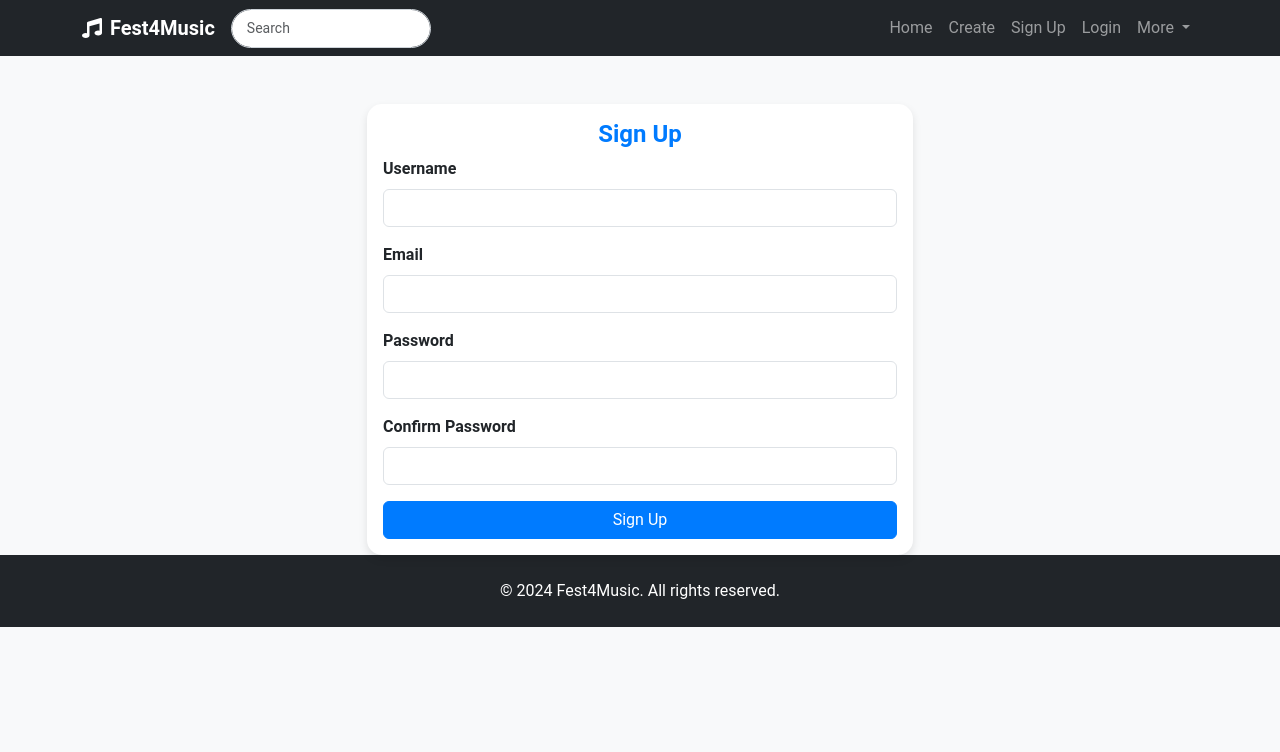
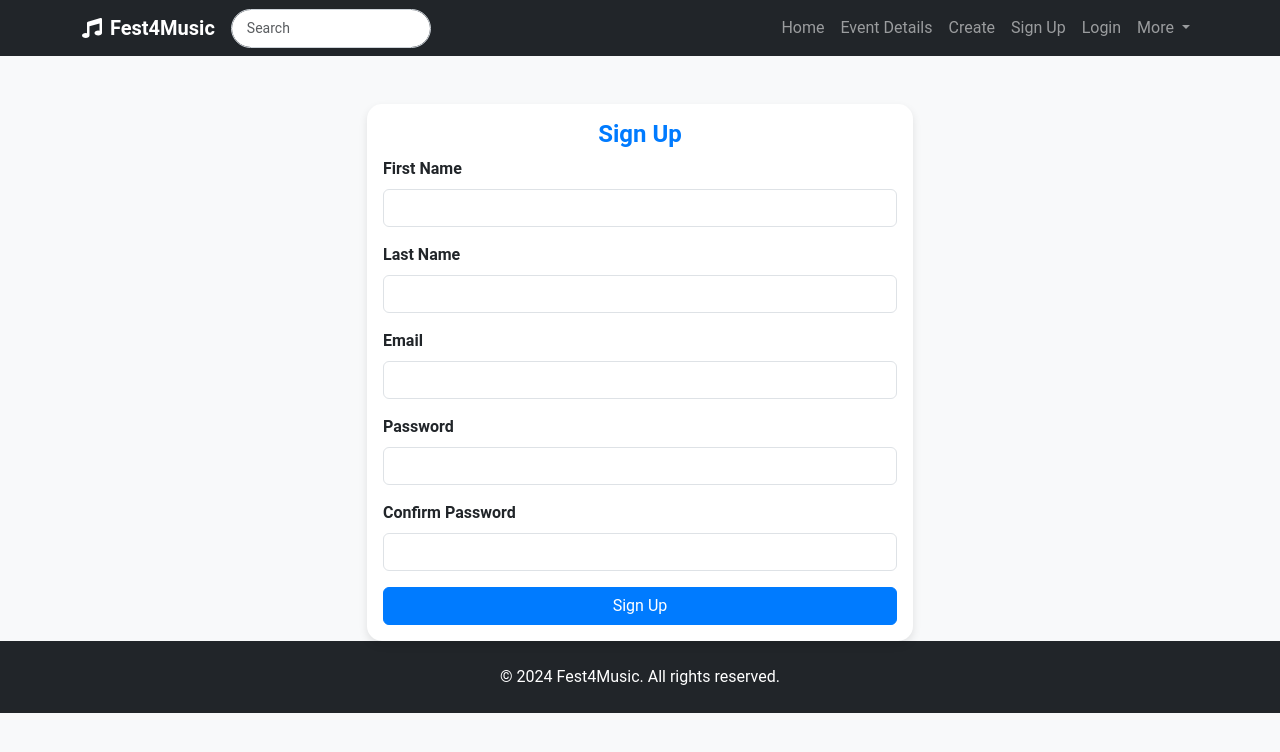
Before and after one commit to fayufy1/GROUP8-iab207, a Flask app: page /signup in a window 1280 px wide. Shown: the top 752 px of the page. Run offline with Flask 3, Linux system fonts and the light colour scheme; some libraries are stand-ins or nearby versions.

Commit message:
Login/Signup Functionality

```diff
--- a/projectfile/website/auth.py
+++ b/projectfile/website/auth.py
@@ -10,25 +10,46 @@ auth_bp = Blueprint('auth', __name__)
 
 # this is a hint for a login function
 @auth_bp.route('/login', methods=['GET', 'POST'])
-# view function
 def login():
     login_form = LoginForm()
     error = None
     if login_form.validate_on_submit():
-        user_name = login_form.user_name.data
+        user_email = login_form.email.data  # Assuming your LoginForm has an 'email' field
         password = login_form.password.data
-        user = db.session.scalar(db.select(User).where(User.name==user_name))
+        user = db.session.scalar(db.select(User).where(User.email == user_email))
         if user is None:
-            error = 'Incorrect user name'
-        elif not check_password_hash(user.password_hash, password): # takes the hash and cleartext password
+            error = 'Incorrect email'
+        elif not check_password_hash(user.password, password):  # takes the hash and cleartext password
             error = 'Incorrect password'
         if error is None:
             login_user(user)
-            nextp = request.args.get('next') # this gives the url from where the login page was accessed
+            nextp = request.args.get('next')  # this gives the URL from where the login page was accessed
             print(nextp)
-            if next is None or not nextp.startswith('/'):
-                return redirect(url_for('index'))
+            if nextp is None or not nextp.startswith('/'):
+                return redirect(url_for('main.index'))
             return redirect(nextp)
         else:
             flash(error)
     return render_template('user.html', form=login_form, heading='Login')
+
+@auth_bp.route('/signup', methods=['GET', 'POST'])
+def signup():
+    form = RegisterForm()
+    if form.validate_on_submit():
+        existing_user = User.query.filter_by(email=form.email.data).first()
+        if existing_user is None:
+            # Correct method usage here
+            hashed_password = generate_password_hash(form.password.data).decode('utf-8')
+            new_user = User(
+                first_name=form.first_name.data,
+                surname=form.surname.data,
+                email=form.email.data,
+                password=hashed_password
+            )
+            db.session.add(new_user)
+            db.session.commit()
+            flash('You have successfully signed up!', 'success')
+            return redirect(url_for('auth.login'))
+        else:
+            flash('Email already exists.', 'error')
+    return render_template('signup.html', form=form)
--- a/projectfile/website/database.py
+++ b/projectfile/website/database.py
@@ -1,3 +1,6 @@
 from flask_sqlalchemy import SQLAlchemy
+from flask_bcrypt import Bcrypt
+
+bcrypt = Bcrypt()
 
 db = SQLAlchemy()
--- a/projectfile/website/forms.py
+++ b/projectfile/website/forms.py
@@ -1,21 +1,18 @@
 from flask_wtf import FlaskForm
 from wtforms.fields import TextAreaField, SubmitField, StringField, PasswordField
-from wtforms.validators import InputRequired, Length, Email, EqualTo
+from wtforms.validators import InputRequired, Length, Email, EqualTo, DataRequired
 
 # creates the login information
 class LoginForm(FlaskForm):
-    user_name=StringField("User Name", validators=[InputRequired('Enter user name')])
-    password=PasswordField("Password", validators=[InputRequired('Enter user password')])
+    email = StringField("Email", validators=[InputRequired('Enter your email'), Email('Enter a valid email address')])
+    password = PasswordField("Password", validators=[InputRequired('Enter your password')])
     submit = SubmitField("Login")
 
  # this is the registration form
 class RegisterForm(FlaskForm):
-    user_name=StringField("User Name", validators=[InputRequired()])
-    email = StringField("Email Address", validators=[Email("Please enter a valid email")])
-    # linking two fields - password should be equal to data entered in confirm
-    password=PasswordField("Password", validators=[InputRequired(),
-                  EqualTo('confirm', message="Passwords should match")])
-    confirm = PasswordField("Confirm Password")
-
-    # submit button
-    submit = SubmitField("Register")
+    first_name = StringField("First Name", validators=[DataRequired()])
+    surname = StringField("Last Name", validators=[DataRequired()])
+    email = StringField("Email", validators=[DataRequired(), Email()])
+    password = PasswordField("Password", validators=[DataRequired()])
+    confirm_password = PasswordField("Confirm Password", validators=[DataRequired(), EqualTo('password', message="Passwords must match")])
+    submit = SubmitField("Sign Up")
--- a/projectfile/website/templates/base.html
+++ b/projectfile/website/templates/base.html
@@ -30,13 +30,16 @@
                         <a class="nav-link" href="{{ url_for('main.index') }}">Home</a>
                     </li>
                     <li class="nav-item">
+                        <a class="nav-link" href="{{ url_for('main.events') }}">Event Details</a>
+                    </li>
+                    <li class="nav-item">
                         <a class="nav-link" href="{{ url_for('main.create') }}">Create</a>
                     </li>
                     <li class="nav-item">
-                        <a class="nav-link" href="{{ url_for('main.signup') }}">Sign Up</a>
+                        <a class="nav-link" href="{{ url_for('auth.signup') }}">Sign Up</a>
                     </li>
                     <li class="nav-item">
-                        <a class="nav-link" href="{{ url_for('main.login') }}">Login</a>
+                        <a class="nav-link" href="{{ url_for('auth.login') }}">Login</a>
                     </li>
                     <li class="nav-item dropdown">
                         <a class="nav-link dropdown-toggle" href="#" id="navbarDropdown" role="button" data-bs-toggle="dropdown" aria-expanded="false">
--- a/projectfile/website/templates/signup.html
+++ b/projectfile/website/templates/signup.html
@@ -10,23 +10,28 @@
                 <div class="card-body">
                     <h3 class="card-title text-center">Sign Up</h3>
                     <form method="post">
+                        {{ form.hidden_tag() }}
                         <div class="mb-3">
-                            <label for="username" class="form-label">Username</label>
-                            <input type="text" class="form-control" id="username" name="username" required>
+                            {{ form.first_name.label(class="form-label") }}
+                            {{ form.first_name(class="form-control") }}
                         </div>
                         <div class="mb-3">
-                            <label for="email" class="form-label">Email</label>
-                            <input type="email" class="form-control" id="email" name="email" required>
+                            {{ form.surname.label(class="form-label") }}
+                            {{ form.surname(class="form-control") }}
                         </div>
                         <div class="mb-3">
-                            <label for="password" class="form-label">Password</label>
-                            <input type="password" class="form-control" id="password" name="password" required>
+                            {{ form.email.label(class="form-label") }}
+                            {{ form.email(class="form-control") }}
                         </div>
                         <div class="mb-3">
-                            <label for="confirm-password" class="form-label">Confirm Password</label>
-                            <input type="password" class="form-control" id="confirm-password" name="confirm-password" required>
+                            {{ form.password.label(class="form-label") }}
+                            {{ form.password(class="form-control") }}
                         </div>
-                        <button type="submit" class="btn btn-primary w-100">Sign Up</button>
+                        <div class="mb-3">
+                            {{ form.confirm_password.label(class="form-label") }}
+                            {{ form.confirm_password(class="form-control") }}
+                        </div>
+                        {{ form.submit(class="btn btn-primary w-100") }}
                     </form>
                 </div>
             </div>
--- a/projectfile/website/views.py
+++ b/projectfile/website/views.py
@@ -1,27 +1,25 @@
-from flask import Blueprint, render_template, request, redirect, url_for, abort
-from .models import Event, Comment  # Assuming db is not used directly here
+from flask import Blueprint, render_template, request, redirect, url_for, flash
+from .models import Event, Comment, User, db
 from flask_login import login_required, current_user
-
+from .forms import RegisterForm
+from werkzeug.security import generate_password_hash
 main_bp = Blueprint('main', __name__, template_folder='templates')
 
 @main_bp.route('/')
 @main_bp.route('/category/<category>')
 def index(category=None):
     if category:
-        # This filters events by category
         events = Event.query.filter_by(category=category).all()
     else:
-        # This fetches all events if no category is specified
         events = Event.query.all()
     return render_template('index.html', events=events, category=category)
 
 @main_bp.route('/event/<int:event_id>')
 def event_detail(event_id):
-    # Fetch the event or return 404 if not found
     event = Event.query.get_or_404(event_id)
-    # Fetch comments related to the event
     comments = Comment.query.filter_by(event_id=event_id).order_by(Comment.date_posted.desc()).all()
     return render_template('events.html', event=event, comments=comments)
+
 
 @main_bp.route('/events')
 def events():
@@ -34,11 +32,3 @@ def create():
 @main_bp.route('/history')
 def history():
     return render_template('history.html')
-
-@main_bp.route('/signup')
-def signup():
-    return render_template('signup.html')
-
-@main_bp.route('/login')
-def login():
-    return render_template('login.html')
```
Also changed, not shown: projectfile/website/__init__.py (+14 -0 lines), projectfile/website/templates/login.html (+6 -5 lines), projectfile/website/templates/user.html (+4 -3 lines), projectfile/instance/sitedata.sqlite, projectfile/instance/yourdatabase.db (added).
